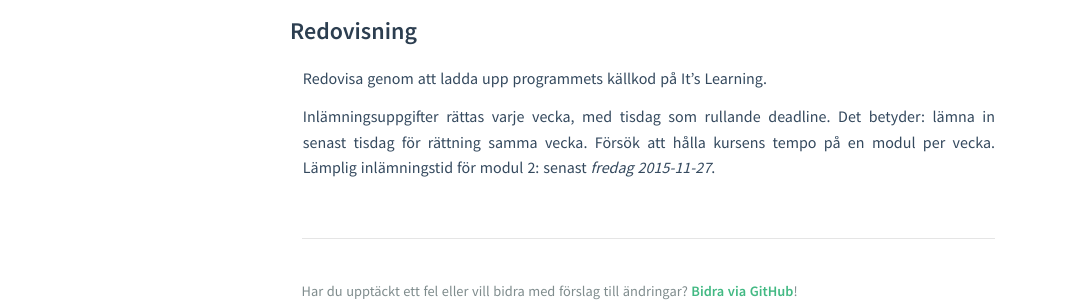
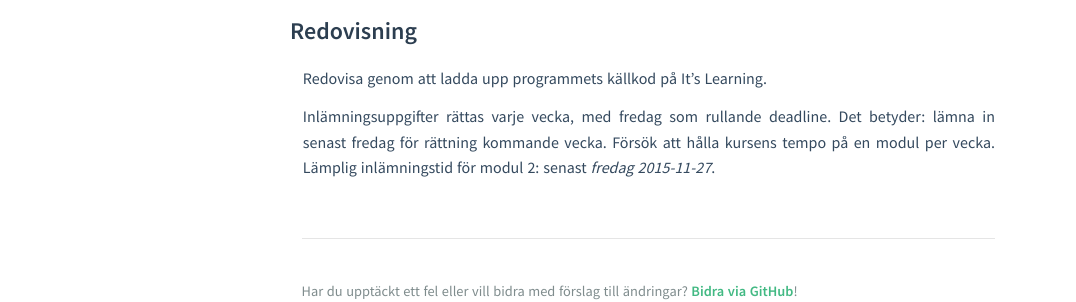
Before and after one commit to mau-dvmt/ia-python, a Jekyll site: the page built from modules/m2/assignments/U1.md, in a window 1280 px wide. Shown: the part 1784-2086 px from the top of the page, without its empty margins (0-1076 px from the left). Built offline with Jekyll 4.4.1, drawn with Linux system fonts in a browser that asks for light colours.

Commit message:
Added new info in assignment 2

```diff
--- a/modules/m2/assignments/U1.md
+++ b/modules/m2/assignments/U1.md
@@ -50,4 +50,4 @@
 
 Redovisa genom att ladda upp programmets källkod på It's Learning.
 
-Inlämningsuppgifter rättas varje vecka, med tisdag som rullande deadline. Det betyder: lämna in senast tisdag för rättning samma vecka. Försök att hålla kursens tempo på en modul per vecka. Lämplig inlämningstid för modul 2: senast _fredag 2015-11-27_.
+Inlämningsuppgifter rättas varje vecka, med fredag som rullande deadline. Det betyder: lämna in senast fredag för rättning kommande vecka. Försök att hålla kursens tempo på en modul per vecka. Lämplig inlämningstid för modul 2: senast _fredag 2015-11-27_.
```
